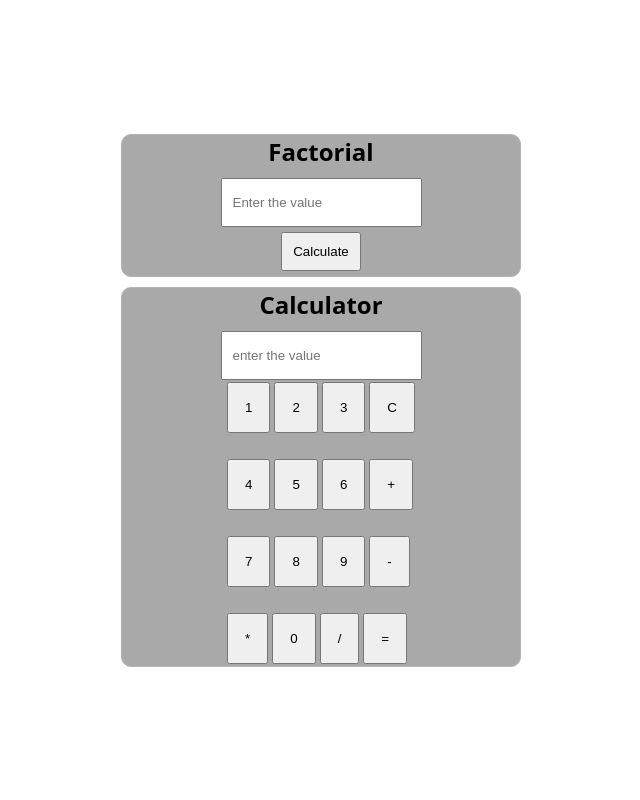
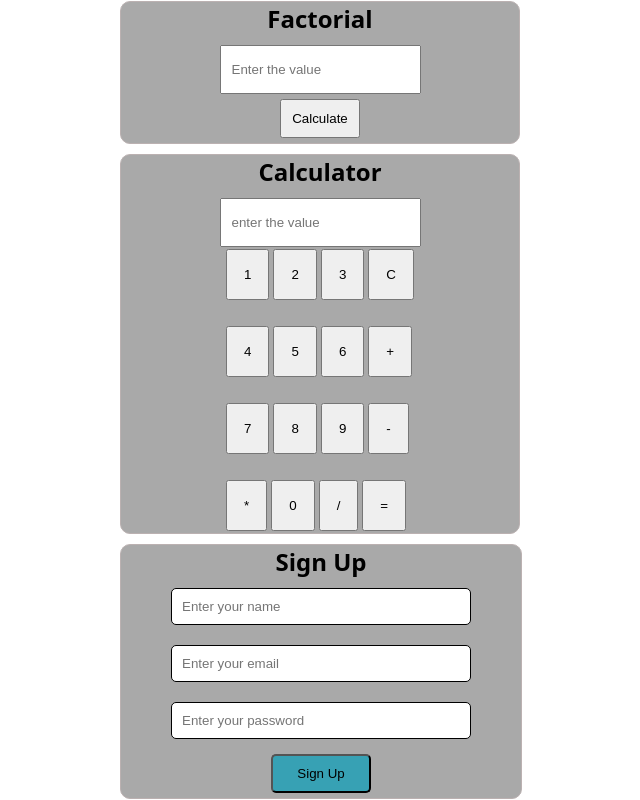
Before and after one commit to chunchusangeetha/password, a React (Create React App) app in the folder react-app/: page / in a window 1280 px wide. Shown: the whole page, without its empty margins (319-959 px from the left). Built offline with nearby package versions, Linux system fonts and the light colour scheme.

Commit message:
signup page

```diff
--- a/react-app/src/App.css
+++ b/react-app/src/App.css
@@ -66,3 +66,40 @@ input {
   align-items: center;
   flex-direction: column;
 }
+
+.signup {
+  border: 0px solid black;
+  border-radius: 10px;
+  background-color: darkgray;
+  border: 1px solid rgb(187, 177, 177);
+  margin-top: 10px;
+}
+
+.signup-input {
+  display: flex;
+  justify-content: center;
+  align-items: center;
+  flex-direction: column;
+  width: 400px;
+
+}
+
+.signup-input input {
+  margin: 10px;
+  padding: 10px;
+  border: 1px solid black;
+  border-radius: 5px;
+  width: 300px;
+}
+
+.signup-input button {
+  margin: 5px;
+  padding: 10px;
+  width: 100px;
+  border-radius: 5px;
+  background-color: rgba(8, 157, 184, 0.705);
+}
+
+.signup-input button:hover {
+  background-color: rgba(8, 157, 184, 0.905);
+}
--- a/react-app/src/App.js
+++ b/react-app/src/App.js
@@ -2,14 +2,16 @@
 import './App.css';
 import Factorial from './Factorial';
 import Calculator from './Calculator';
+import SignUp from './Sign-up';
 
 function App() {
   return (
     <div className="App">
-       <Factorial />
-       <Calculator />
+      <Factorial />
+      <Calculator />
+      <SignUp />
     </div>
-    );
+  );
 }
 
 export default App;
--- a/react-app/src/Factorial.js
+++ b/react-app/src/Factorial.js
@@ -13,7 +13,7 @@ export default function Factorial() {
         if (num) {
             setValue("Factorial of " + num + " is " + fact);
             setNum("");
-        }else {
+        } else {
             setValue("Please enter a number");
         }
     };
--- /dev/null
+++ b/react-app/src/Sign-up.js
@@ -0,0 +1,68 @@
+import React, { useState } from "react";
+
+export default function SignUp() {
+    const [formData, setFormData] = useState({
+        name: "",
+        email: "",
+        password: ""
+    });
+
+    const [submittedUser, setSubmittedUser] = useState(null);
+
+    function handleChange(event) {
+        const { name, value } = event.target;
+        setFormData((prevData) => ({
+            ...prevData,
+            [name]: value
+        }));
+    }
+
+    function handleSubmit(event) {
+        event.preventDefault();
+        console.log("Form submitted:", formData);
+        setSubmittedUser(formData); // update displayed data
+        setFormData({ name: "", email: "", password: "" }); // optional: reset form
+    }
+
+    return (
+        <div>
+            <div className="signup">
+                <h2>Sign Up</h2>
+                <form className="signup-input" onSubmit={handleSubmit}>
+                    <input
+                        onChange={handleChange}
+                        type="text"
+                        value={formData.name}
+                        name="name"
+                        placeholder="Enter your name"
+                    />
+                    <input
+                        onChange={handleChange}
+                        type="email"
+                        value={formData.email}
+                        name="email"
+                        placeholder="Enter your email"
+                    />
+                    <input
+                        onChange={handleChange}
+                        type="password"
+                        value={formData.password}
+                        name="password"
+                        placeholder="Enter your password"
+                    />
+                    <button type="submit">Sign Up</button>
+                </form>
+
+            </div>
+
+            {submittedUser && (
+                <div>
+                    <h3>User Details</h3>
+                    <p>Name: {submittedUser.name}</p>
+                    <p>Email: {submittedUser.email}</p>
+                    <p>Password: {submittedUser.password}</p>
+                </div>
+            )}
+        </div>
+    );
+}
```
